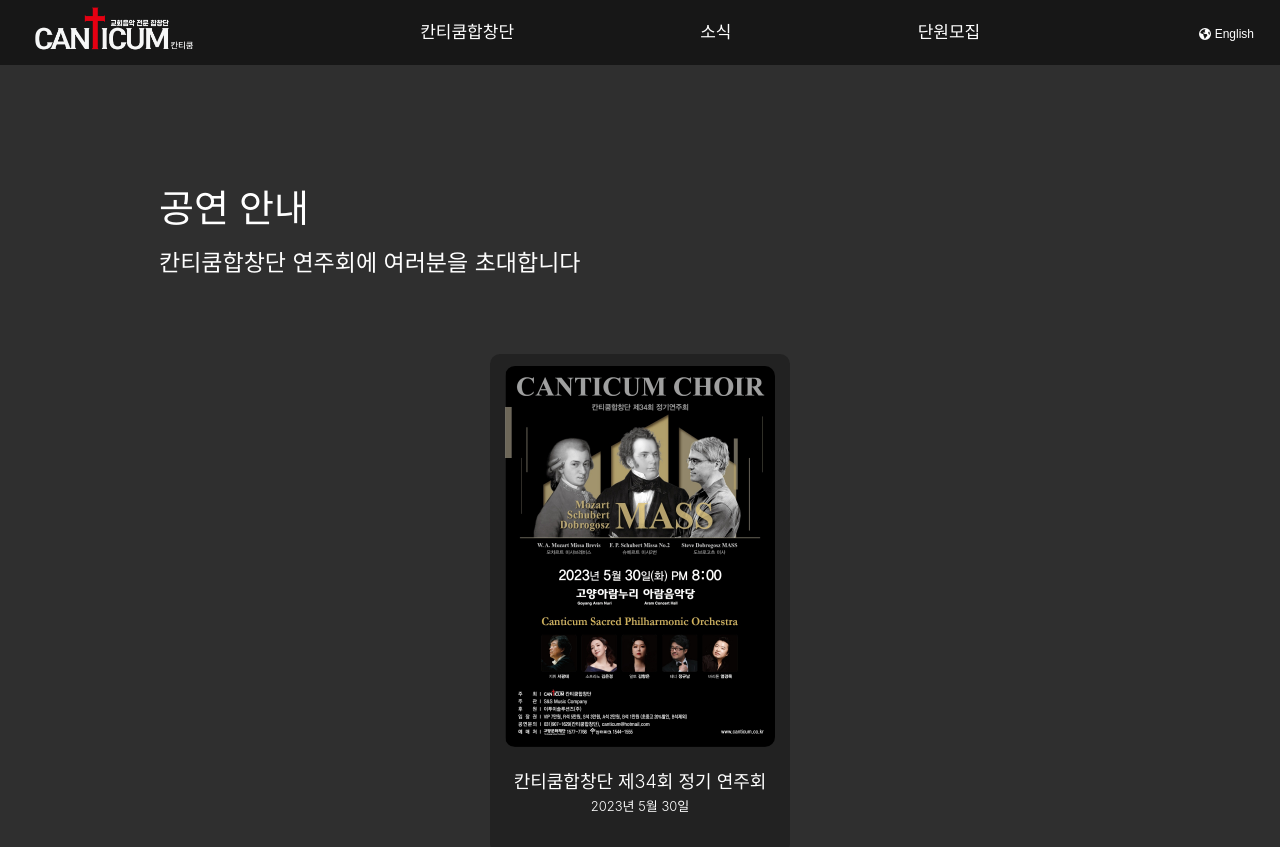
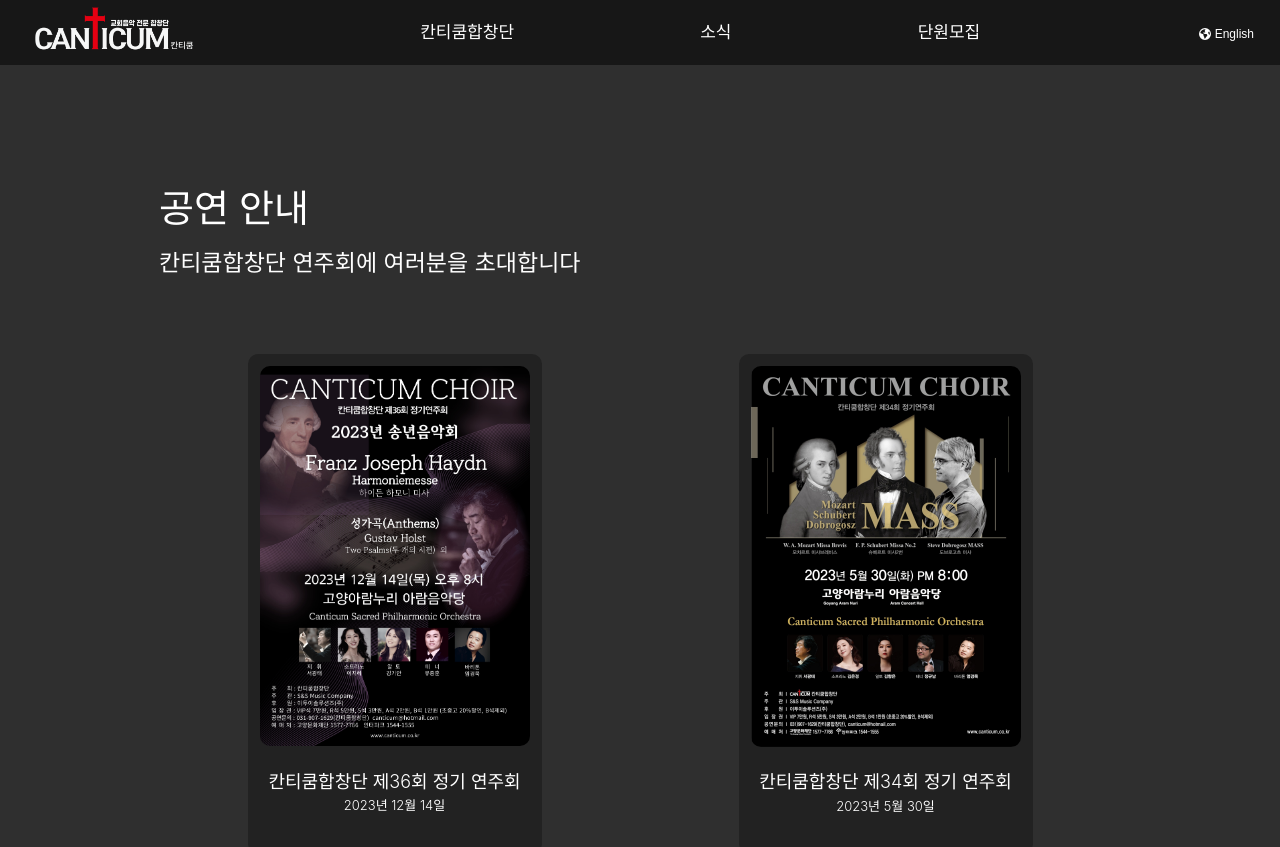
Before and after one commit to Gamddalki/canticum, a React (Create React App) app: page /newsletter/concert in a window 1280 px wide. Shown: the top 847 px of the page. Built offline with nearby package versions, Linux system fonts and the light colour scheme.

Commit message:
Update Concert Cards

```diff
--- a/src/Routes/news/Concert.tsx
+++ b/src/Routes/news/Concert.tsx
@@ -2,9 +2,15 @@ import BodyWrapper from "../../Components/BodyWrapper";
 import { useTranslation } from "react-i18next";
 import styled from "styled-components";
 import conimg1 from "../../img/concert/230530_1.jpg";
+import conimg2 from "../../img/concert/231214_1.jpg";
 import ConcertCard from "../../Components/ConcertCard";
 
-const ConcertBoard = styled.div``;
+const ConcertBoard = styled.div`
+  display: flex;
+  flex-direction: row;
+  gap: 20px;
+  flex-wrap: wrap;
+`;
 
 function Concert() {
   const { t, i18n } = useTranslation("concert");
@@ -17,10 +23,16 @@ function Concert() {
       >
         <ConcertBoard>
           <ConcertCard
+            linkto="/newsletter/concert/231214"
+            imgsrc={conimg2}
+            contitle={t("contitle2")}
+            conwhen={t("conwhen2")}
+          ></ConcertCard>
+          <ConcertCard
             linkto="/newsletter/concert/230530"
             imgsrc={conimg1}
-            contitle={t("contitle")}
-            conwhen={t("conwhen")}
+            contitle={t("contitle1")}
+            conwhen={t("conwhen1")}
           ></ConcertCard>
         </ConcertBoard>
       </BodyWrapper>
--- a/src/locales/en/concert.json
+++ b/src/locales/en/concert.json
@@ -2,6 +2,8 @@
   "pagetitle": "Concert",
   "pagesubtitle": "We invite you to our concert",
   "pagetxt": "",
-  "contitle": "Canticum Choir 34th Concert",
-  "conwhen": "May 30th, 2023"
+  "contitle1": "Canticum Choir 34th Concert",
+  "conwhen1": "May 30th, 2023",
+  "contitle2": "Canticum Choir 36th Concert",
+  "conwhen2": "December 14th, 2023"
 }
--- a/src/locales/ko/concert.json
+++ b/src/locales/ko/concert.json
@@ -2,6 +2,8 @@
   "pagetitle": "공연 안내",
   "pagesubtitle": "칸티쿰합창단 연주회에 여러분을 초대합니다",
   "pagetxt": "",
-  "contitle": "칸티쿰합창단 제34회 정기 연주회",
-  "conwhen": "2023년 5월 30일"
+  "contitle1": "칸티쿰합창단 제34회 정기 연주회",
+  "conwhen1": "2023년 5월 30일",
+  "contitle2": "칸티쿰합창단 제36회 정기 연주회",
+  "conwhen2": "2023년 12월 14일"
 }
```
